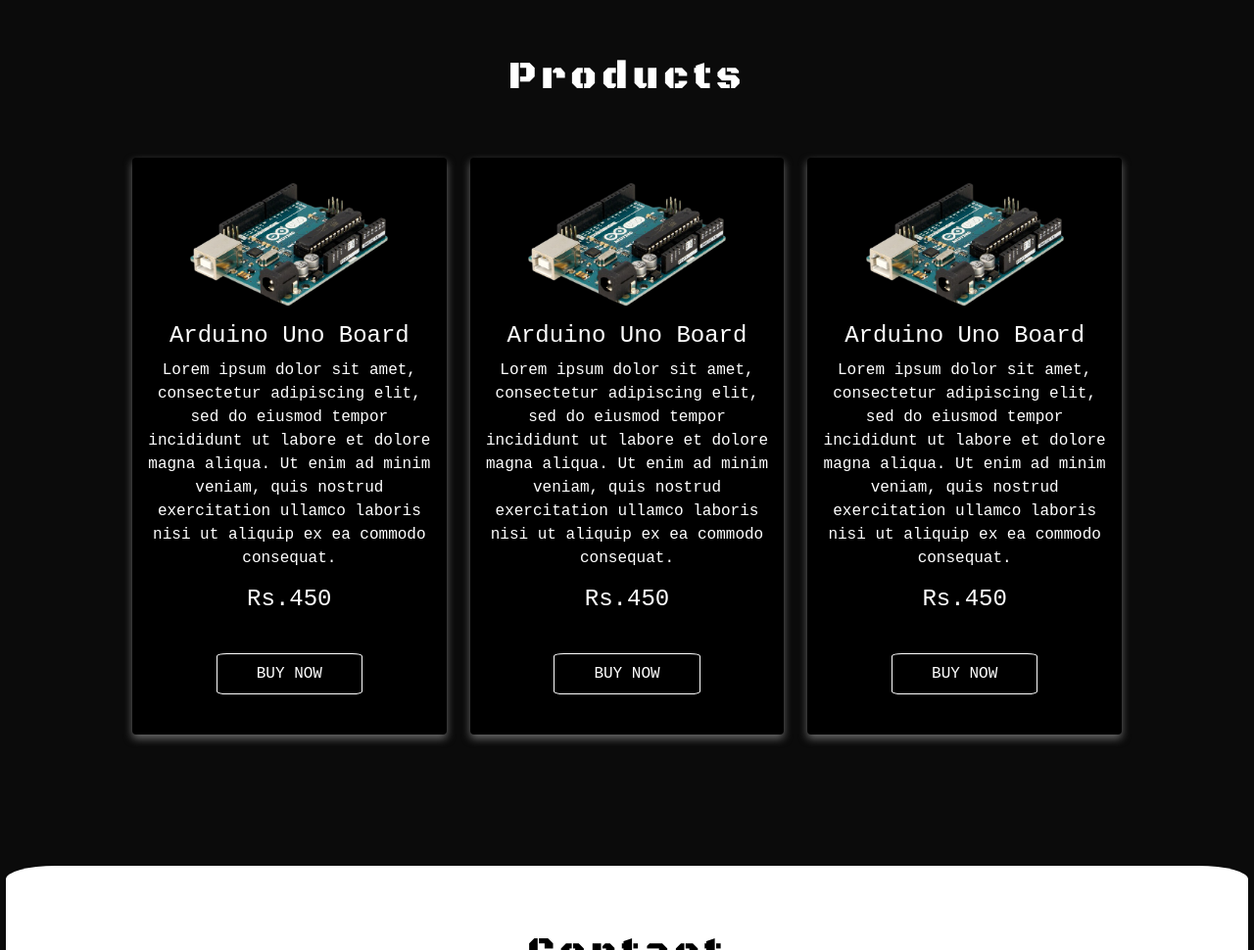
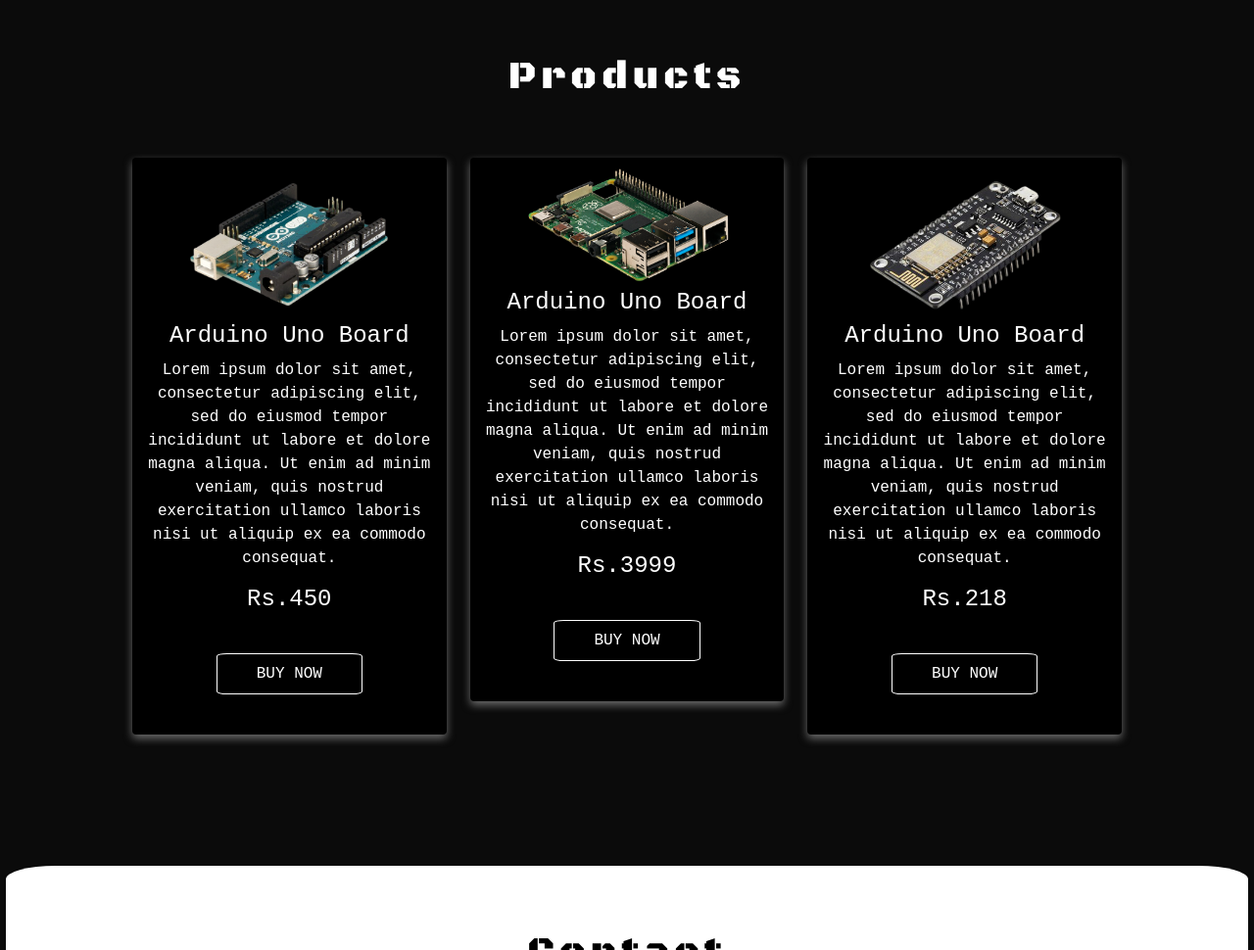
Before and after one commit to sdg8/Final-Year-Project-with-chatbot, a plain HTML site: page index.html in a window 1280 px wide. Shown: the part 925-1895 px from the top of the page at 98% size. Drawn offline with nearby package versions, Linux system fonts and the light colour scheme; a web font is replaced by a local one.

Commit message:
Update index.html

```diff
--- a/index.html
+++ b/index.html
@@ -77,23 +77,23 @@
             </div>
             <div class="col-lg-4 col-md-6">
                 <div class="card">
-                    <img class="product-img" src="arduino.png" alt="Arduino Uno Board">
+                    <img class="product-img" src="Raspberry Pi.png" alt="Arduino Uno Board">
                     <h4 class="card-title">Arduino Uno Board</h4>
                     <p class="product-detail">Lorem ipsum dolor sit amet, consectetur adipiscing elit, sed do eiusmod
                         tempor incididunt ut labore et dolore magna aliqua. Ut enim ad minim veniam, quis nostrud
                         exercitation ullamco laboris nisi ut aliquip ex ea commodo consequat.</p>
-                    <h6 class="product-price">Rs.450</h6>
+                    <h6 class="product-price">Rs.3999</h6>
                     <button type="button" class="buy-button"><a href="">BUY NOW</a></button>
                 </div>
             </div>
             <div class="col-lg-4 col-md-6">
                 <div class="card">
-                    <img class="product-img" src="arduino.png" alt="Arduino Uno Board">
+                    <img class="product-img" src="NodeMCU.png" alt="Arduino Uno Board">
                     <h4 class="card-title">Arduino Uno Board</h4>
                     <p class="product-detail">Lorem ipsum dolor sit amet, consectetur adipiscing elit, sed do eiusmod
                         tempor incididunt ut labore et dolore magna aliqua. Ut enim ad minim veniam, quis nostrud
                         exercitation ullamco laboris nisi ut aliquip ex ea commodo consequat.</p>
-                    <h6 class="product-price">Rs.450</h6>
+                    <h6 class="product-price">Rs.218</h6>
                     <button type="button" class="buy-button"><a href="">BUY NOW</a></button>
                 </div>
             </div>
```
